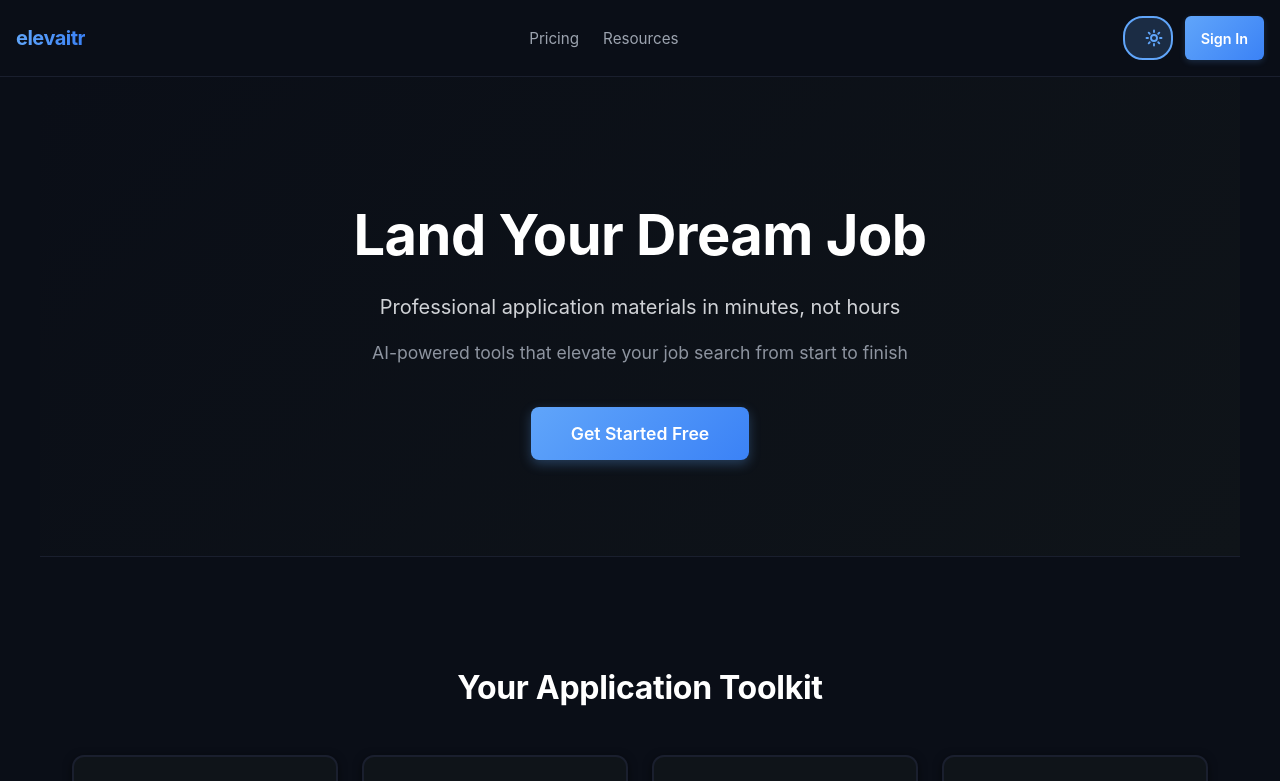
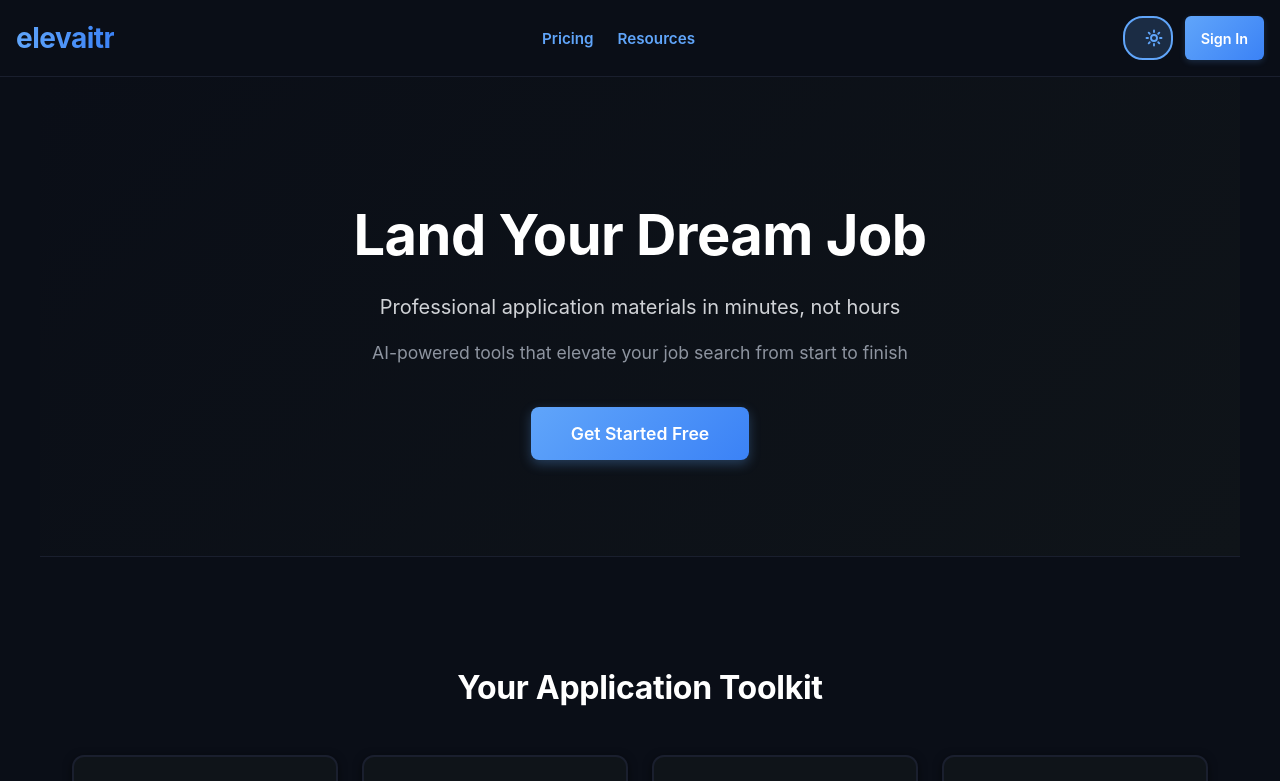
Before and after one commit to birthquake/job-suite, a React (Vite) app: page / in a window 1280 px wide. Shown: the top 781 px of the page. Built offline with nearby package versions, Linux system fonts and the light colour scheme; no server answers.

Commit message:
Update Navbar.jsx

```diff
--- a/src/Navbar.jsx
+++ b/src/Navbar.jsx
@@ -28,7 +28,7 @@ export function Navbar({ onSignInClick, onScrollToSection }) {
     }}>
       {/* Logo */}
       <div style={{
-        fontSize: '1.25rem',
+        fontSize: '1.75rem',
         fontWeight: '700',
         background: 'linear-gradient(90deg, #60a5fa 0%, #3b82f6 100%)',
         WebkitBackgroundClip: 'text',
@@ -50,15 +50,16 @@ export function Navbar({ onSignInClick, onScrollToSection }) {
             style={{
               background: 'none',
               border: 'none',
-              color: 'var(--text-muted)',
+              color: '#60a5fa',
               cursor: 'pointer',
               fontSize: '0.95rem',
               transition: 'color 0.2s ease',
               padding: 0,
-              textDecoration: 'none'
+              textDecoration: 'none',
+              fontWeight: '600'
             }}
-            onMouseOver={(e) => e.target.style.color = '#60a5fa'}
-            onMouseOut={(e) => e.target.style.color = 'var(--text-muted)'}
+            onMouseOver={(e) => e.target.style.color = '#3b82f6'}
+            onMouseOut={(e) => e.target.style.color = '#60a5fa'}
           >
             Pricing
           </button>
@@ -70,14 +71,15 @@ export function Navbar({ onSignInClick, onScrollToSection }) {
           style={{
             background: 'none',
             border: 'none',
-            color: 'var(--text-muted)',
+            color: '#60a5fa',
             cursor: 'pointer',
             fontSize: '0.95rem',
             padding: 0,
-            transition: 'color 0.2s ease'
+            transition: 'color 0.2s ease',
+            fontWeight: '600'
           }}
-          onMouseOver={(e) => e.target.style.color = '#60a5fa'}
-          onMouseOut={(e) => e.target.style.color = 'var(--text-muted)'}
+          onMouseOver={(e) => e.target.style.color = '#3b82f6'}
+          onMouseOut={(e) => e.target.style.color = '#60a5fa'}
         >
           Resources
         </button>
@@ -238,7 +240,7 @@ export function Navbar({ onSignInClick, onScrollToSection }) {
               style={{
                 background: 'none',
                 border: 'none',
-                color: 'var(--text-muted)',
+                color: '#60a5fa',
                 textDecoration: 'none',
                 fontSize: '0.95rem',
                 padding: '0.75rem',
@@ -248,14 +250,15 @@ export function Navbar({ onSignInClick, onScrollToSection }) {
                 minHeight: '44px',
                 display: 'flex',
                 alignItems: 'center',
-                textAlign: 'left'
+                textAlign: 'left',
+                fontWeight: '600'
               }}
               onMouseOver={(e) => {
-                e.target.style.color = '#60a5fa'
+                e.target.style.color = '#3b82f6'
                 e.target.style.background = 'rgba(96, 165, 250, 0.1)'
               }}
               onMouseOut={(e) => {
-                e.target.style.color = 'var(--text-muted)'
+                e.target.style.color = '#60a5fa'
                 e.target.style.background = 'transparent'
               }}
             >
@@ -272,7 +275,7 @@ export function Navbar({ onSignInClick, onScrollToSection }) {
             style={{
               background: 'none',
               border: 'none',
-              color: 'var(--text-muted)',
+              color: '#60a5fa',
               cursor: 'pointer',
               fontSize: '0.95rem',
               padding: '0.75rem',
@@ -281,14 +284,15 @@ export function Navbar({ onSignInClick, onScrollToSection }) {
               textAlign: 'left',
               minHeight: '44px',
               display: 'flex',
-              alignItems: 'center'
+              alignItems: 'center',
+              fontWeight: '600'
             }}
             onMouseOver={(e) => {
-              e.target.style.color = '#60a5fa'
+              e.target.style.color = '#3b82f6'
               e.target.style.background = 'rgba(96, 165, 250, 0.1)'
             }}
             onMouseOut={(e) => {
-              e.target.style.color = 'var(--text-muted)'
+              e.target.style.color = '#60a5fa'
               e.target.style.background = 'transparent'
             }}
           >
```
